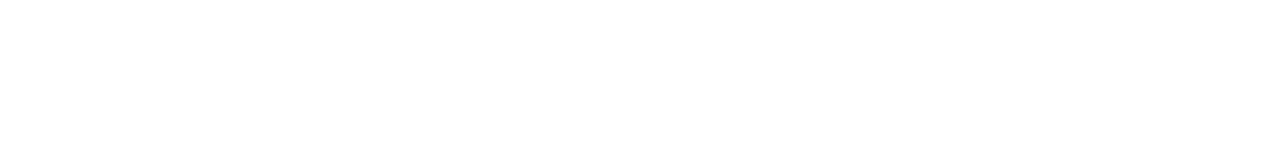
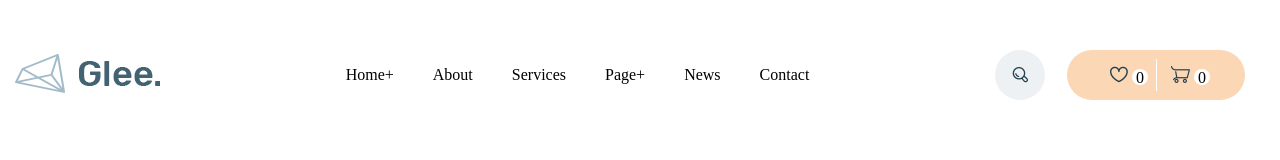
Before and after one commit to Yury90/glee, a website: page app/index.html in a window 1280 px wide. Drawn offline with nearby package versions, Linux system fonts and the light colour scheme; files that its build step writes are made by us from their sources.

Commit message:
added logo, .user-nav

```diff
--- a/app/index.html
+++ b/app/index.html
@@ -9,7 +9,56 @@
 </head>
 
 <body>
-
+    <header class="header">
+        <div class="container">
+            <div class="header__wrapper">
+                <a class="logo" href="#">
+                    <img class="logo__img" src="images/logo.png" alt="logo image">
+                </a>
+                <nav class="menu">
+                    <ul class="menu__list">
+                        <li class="menu__list-item">
+                            <a class="menu__list-link" href="#">Home+</a>
+                        </li>
+                        <li class="menu__list-item">
+                            <a class="menu__list-link" href="#">About</a>
+                        </li>
+                        <li class="menu__list-item">
+                            <a class="menu__list-link" href="#">Services</a>
+                        </li>
+                        <li class="menu__list-item">
+                            <a class="menu__list-link" href="#">Page+</a>
+                        </li>
+                        <li class="menu__list-item">
+                            <a class="menu__list-link" href="#">News</a>
+                        </li>
+                        <li class="menu__list-item">
+                            <a class="menu__list-link" href="#">Contact</a>
+                        </li>
+                    </ul>
+                </nav>
+                <div class="user-nav">
+                    <a class="user-nav__search" href="#">
+                        <img class="user-nav__search-img" src="images/search.png" alt="search nav">
+                    </a>
+                    <div class="user-nav__box">
+                        <a class="user-nav__heart" href="#">
+                            <img class="user-nav__heart-img" src="images/heart.png" alt="heart nav">
+                            <span class="user-nav__heart-num">0</span>
+                        </a>
+                        <span class="user-nav__box-separator"></span>
+                        <a class="user-nav__cart" href="#">
+                            <img class="user-nav__cart-img" src="images/cart.png" alt="cart nav">
+                            <span class="user-nav__cart-num">0</span>
+                        </a>
+                    </div>
+                    <a class="user-nav__btn" href="#">
+                        <img src="images/user-nav-btn.png" alt="btn nav">
+                    </a>
+                </div>
+            </div>
+        </div>
+    </header>
 
 
 
--- a/app/scss/_global.scss
+++ b/app/scss/_global.scss
@@ -1 +1,7 @@
 body {}
+
+.container {
+    max-width: 1740px;
+    padding: 0 15px;
+    margin: 0 auto;
+}
--- a/app/scss/_reset.scss
+++ b/app/scss/_reset.scss
@@ -49,5 +49,5 @@ select {
 
 a {
     text-decoration: none;
-    color: #ffffff;
+    color: #000;
 }
--- a/app/scss/_vars.scss
+++ b/app/scss/_vars.scss
@@ -0,0 +1,2 @@
+$search-col: #edf1f4;
+$box-col: #fcd7b6;
--- a/app/scss/style.scss
+++ b/app/scss/style.scss
@@ -2,4 +2,70 @@
 @import 'fonts';
 @import 'reset';
 @import 'global';
+.header {
+    padding: 50px 0;
+    &__wrapper {
+        display: flex;
+        justify-content: space-between;
+        align-items: center;
+    }
+}
+
+.menu {
+    &__list-item {
+        display: inline-block;
+    }
+    &__list-item+.menu__list-item {
+        padding-left: 35px;
+    }
+}
+
+.user-nav {
+    display: flex;
+    &__search {
+        width: 50px;
+        height: 50px;
+        background-color: $search-col;
+        text-align: center;
+        padding: 17px 0;
+        border-radius: 50%;
+        margin-right: 22px;
+    }
+    &__box {
+        width: 178px;
+        height: 50px;
+        background-color: $box-col;
+        border-radius: 25px;
+        position: relative;
+    }
+    &__heart {
+        position: absolute;
+        top: 16px;
+        left: 43px;
+    }
+    &__heart-num,
+    &__cart-num {
+        width: 16px;
+        height: 16px;
+        background-color: #fff;
+        display: inline-block;
+        text-align: center;
+        border-radius: 50%;
+    }
+    &__cart {
+        position: absolute;
+        top: 16px;
+        right: 35px;
+    }
+    &__box-separator {
+        position: absolute;
+        top: 9px;
+        left: 89px;
+        width: 1px;
+        height: 32px;
+        background-color: #fff;
+        display: inline-block;
+    }
+}
+
 @import 'media';
```
Also changed, not shown: app/images/cart.png (added), app/images/heart.png (added), app/images/logo.png (added), app/images/search.png (added), app/images/user-nav-btn.png (added).
